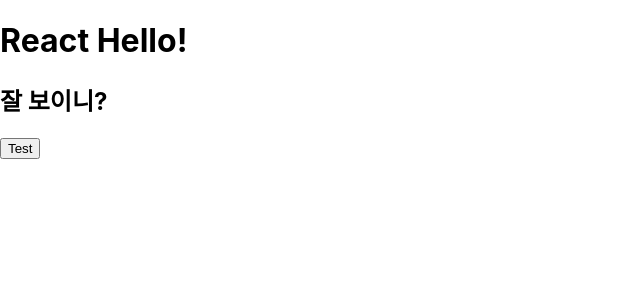
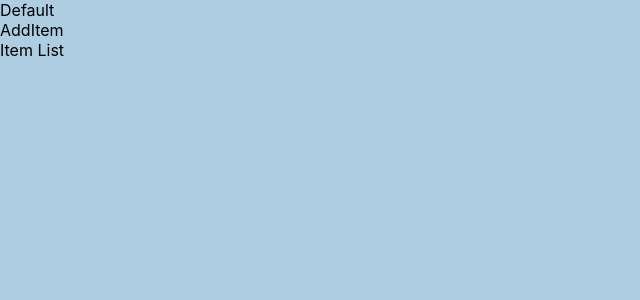
Before and after one commit to DevWonny/React-Todo, a React (Create React App) app: page / in a window 1280 px wide. Shown: the top 300 px of the page, without its empty margins (0-640 px from the left). Built offline with nearby package versions, Linux system fonts and the light colour scheme.

Commit message:
feat : react props 전달 및 todo list 기본 구조 구현

```diff
--- a/package.json
+++ b/package.json
@@ -9,6 +9,8 @@
     "react": "^18.2.0",
     "react-dom": "^18.2.0",
     "react-scripts": "5.0.1",
+    "sass": "^1.64.1",
+    "styled-components": "^6.0.5",
     "web-vitals": "^2.1.4"
   },
   "scripts": {
--- a/src/App.css
+++ /dev/null
@@ -1,38 +0,0 @@
-.App {
-  text-align: center;
-}
-
-.App-logo {
-  height: 40vmin;
-  pointer-events: none;
-}
-
-@media (prefers-reduced-motion: no-preference) {
-  .App-logo {
-    animation: App-logo-spin infinite 20s linear;
-  }
-}
-
-.App-header {
-  background-color: #282c34;
-  min-height: 100vh;
-  display: flex;
-  flex-direction: column;
-  align-items: center;
-  justify-content: center;
-  font-size: calc(10px + 2vmin);
-  color: white;
-}
-
-.App-link {
-  color: #61dafb;
-}
-
-@keyframes App-logo-spin {
-  from {
-    transform: rotate(0deg);
-  }
-  to {
-    transform: rotate(360deg);
-  }
-}
--- a/src/App.js
+++ b/src/App.js
@@ -1,12 +1,8 @@
-import "./App.css";
-
+import Main from "../src/components/Main";
 function App() {
-  const name = "React";
   return (
     <>
-      <h1>{name} Hello!</h1>
-      <h2>잘 보이니?</h2>
-      <button onClick={() => console.log("1111")}>Test</button>
+      <Main />
     </>
   );
 }
--- /dev/null
+++ b/src/components/AddItem.jsx
@@ -0,0 +1,5 @@
+const AddItem = () => {
+  return <div>AddItem</div>;
+};
+
+export default AddItem;
--- /dev/null
+++ b/src/components/Header.jsx
@@ -0,0 +1,14 @@
+// props 없을 경우
+const Header = (props) => {
+  return (
+    <>
+      <div>{props.title}</div>
+    </>
+  );
+};
+
+Header.defaultProps = {
+  title: "Default",
+};
+
+export default Header;
--- /dev/null
+++ b/src/components/ItemList.jsx
@@ -0,0 +1,5 @@
+const ItemList = () => {
+  return <div>Item List</div>;
+};
+
+export default ItemList;
--- /dev/null
+++ b/src/components/Main.jsx
@@ -0,0 +1,15 @@
+import "../components/Main.scss";
+import Header from "./Header";
+import AddItem from "./AddItem";
+import ItemList from "./ItemList";
+
+const Main = () => {
+  return (
+    <div className="main-wrap">
+      <Header></Header>
+      <AddItem></AddItem>
+      <ItemList></ItemList>
+    </div>
+  );
+};
+export default Main;
--- /dev/null
+++ b/src/components/Main.scss
@@ -0,0 +1,8 @@
+.test {
+  width: 100px;
+  height: 100px;
+  background: red;
+  span {
+    color: yellow;
+  }
+}
--- a/src/index.css
+++ b/src/index.css
@@ -1,13 +1,14 @@
 body {
   margin: 0;
-  font-family: -apple-system, BlinkMacSystemFont, 'Segoe UI', 'Roboto', 'Oxygen',
-    'Ubuntu', 'Cantarell', 'Fira Sans', 'Droid Sans', 'Helvetica Neue',
+  font-family: -apple-system, BlinkMacSystemFont, "Segoe UI", "Roboto", "Oxygen",
+    "Ubuntu", "Cantarell", "Fira Sans", "Droid Sans", "Helvetica Neue",
     sans-serif;
   -webkit-font-smoothing: antialiased;
   -moz-osx-font-smoothing: grayscale;
+  background: #aecde0;
 }
 
 code {
-  font-family: source-code-pro, Menlo, Monaco, Consolas, 'Courier New',
+  font-family: source-code-pro, Menlo, Monaco, Consolas, "Courier New",
     monospace;
 }
```
Also changed, not shown: 1 other file (tests, documents, lock files or other folders).
